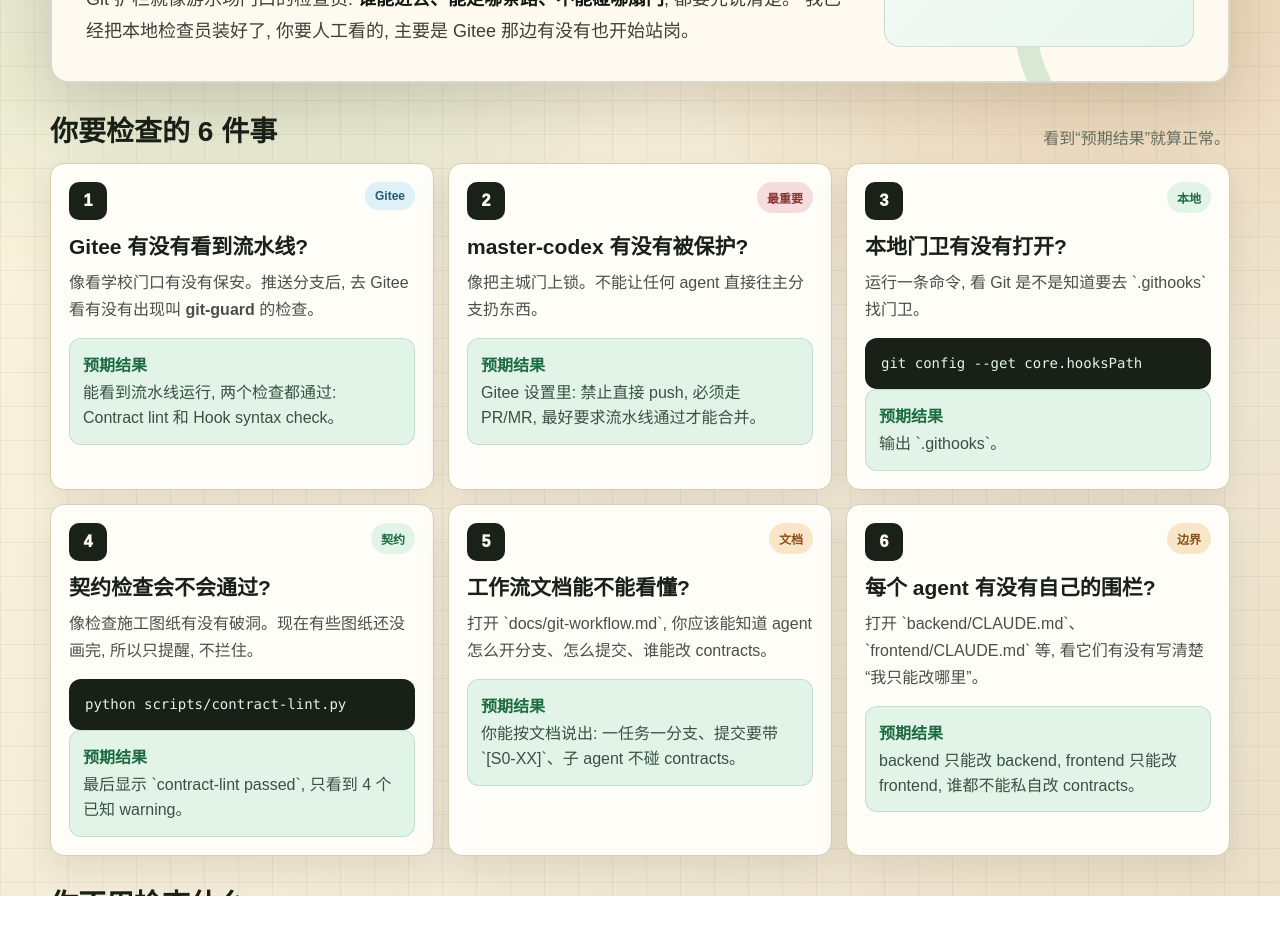
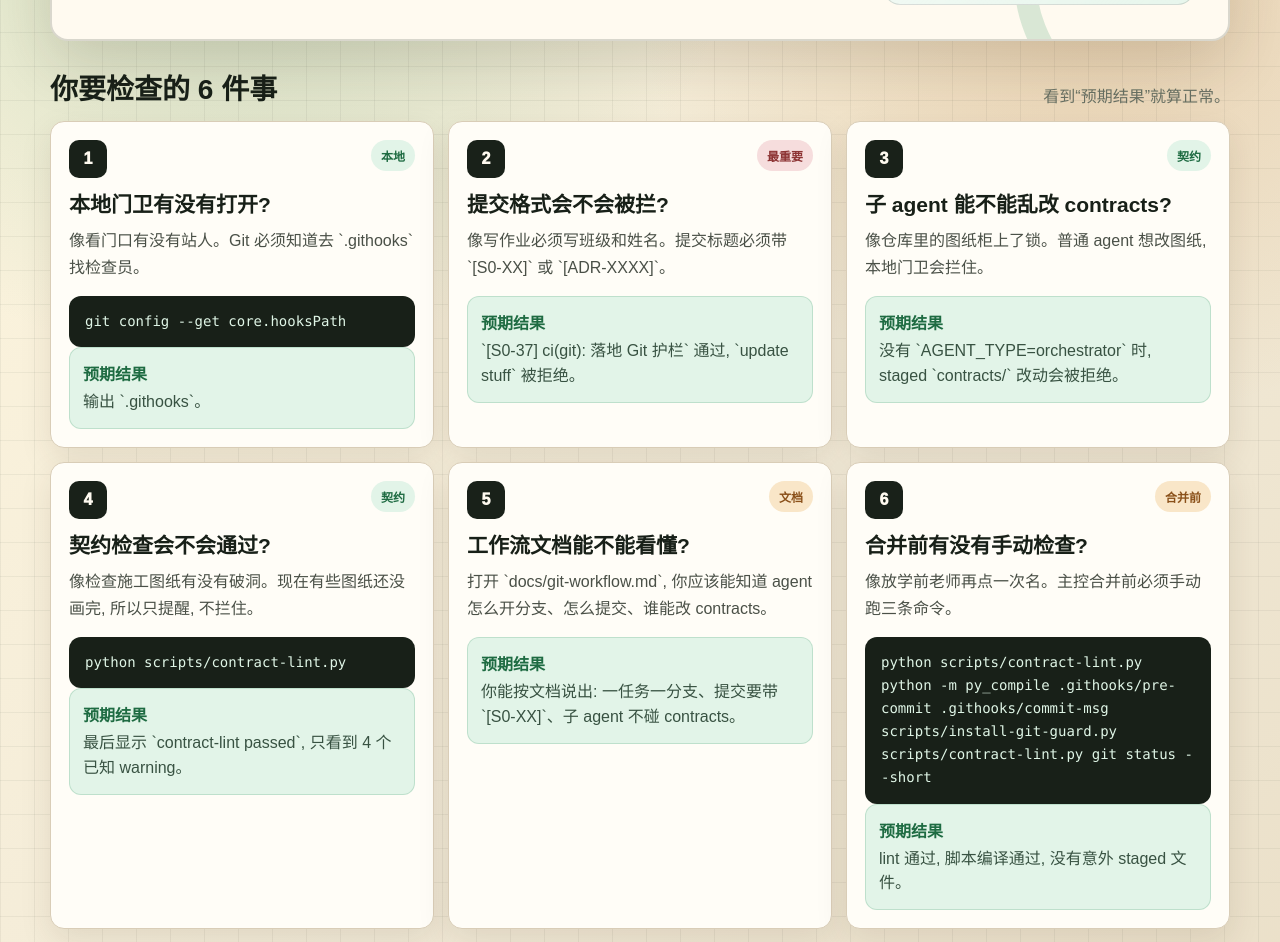
Before and after one commit to a2959927683/write, a plain HTML site: page explain/25-Git护栏人工检查小孩版.html in a window 1280 px wide. Shown: the part 375-1317 px from the top of the page. Drawn offline with Linux system fonts and the light colour scheme.

Commit message:
[ADR-0018] ci(git): 改为本地护栏优先

```diff
--- a/explain/25-Git护栏人工检查小孩版.html
+++ b/explain/25-Git护栏人工检查小孩版.html
@@ -3,7 +3,7 @@
 <head>
 <meta charset="UTF-8">
 <meta name="viewport" content="width=device-width, initial-scale=1.0">
-<title>Git 护栏人工检查 · 小孩版</title>
+<title>Git 本地护栏检查 · 小孩版</title>
 <style>
   :root{
     --ink:#182018;
@@ -342,20 +342,20 @@
 <main class="wrap">
   <section class="hero">
     <div>
-      <div class="badge"><span class="dot"></span> 小孩版 · Git 护栏人工检查</div>
-      <h1>我们给工地装了栏杆, 现在要亲眼看它有没有立住。</h1>
+      <div class="badge"><span class="dot"></span> 小孩版 · Git 本地护栏检查</div>
+      <h1>不请远程检查员了, 我们在本地把门看好。</h1>
       <p class="lead">
         Git 护栏就像游乐场门口的检查员: <b>谁能进去、能走哪条路、不能碰哪扇门</b>, 都要先说清楚。
-        我已经把本地检查员装好了, 你要人工看的, 主要是 Gitee 那边有没有也开始站岗。
+        现在我们不绑卡、不付费、不走线上流水线。检查员就站在你本机门口, 每次提交和合并前都要看一遍。
       </p>
     </div>
     <aside class="toy">
       <div class="toy-title">这个系统像什么?</div>
       <div class="road">
         <span>agent 想提交代码 <b>→</b></span>
-        <span>本地门卫先检查 <b>→</b></span>
-        <span>Gitee 远程再检查 <b>→</b></span>
-        <span>通过了才能合并 <b>OK</b></span>
+        <span>本地门卫检查 <b>→</b></span>
+        <span>主控合并前再查 <b>→</b></span>
+        <span>都通过才合并 <b>OK</b></span>
       </div>
     </aside>
   </section>
@@ -367,25 +367,25 @@
 
   <section class="grid">
     <article class="check-card">
-      <div class="check-top"><div class="num">1</div><span class="kind remote">Gitee</span></div>
-      <h3>Gitee 有没有看到流水线?</h3>
-      <p class="explain">像看学校门口有没有保安。推送分支后, 去 Gitee 看有没有出现叫 <b>git-guard</b> 的检查。</p>
-      <div class="result"><b>预期结果</b><span>能看到流水线运行, 两个检查都通过: Contract lint 和 Hook syntax check。</span></div>
+      <div class="check-top"><div class="num">1</div><span class="kind good">本地</span></div>
+      <h3>本地门卫有没有打开?</h3>
+      <p class="explain">像看门口有没有站人。Git 必须知道去 `.githooks` 找检查员。</p>
+      <div class="command">git config --get core.hooksPath</div>
+      <div class="result"><b>预期结果</b><span>输出 `.githooks`。</span></div>
     </article>
 
     <article class="check-card">
       <div class="check-top"><div class="num">2</div><span class="kind must">最重要</span></div>
-      <h3>master-codex 有没有被保护?</h3>
-      <p class="explain">像把主城门上锁。不能让任何 agent 直接往主分支扔东西。</p>
-      <div class="result"><b>预期结果</b><span>Gitee 设置里: 禁止直接 push, 必须走 PR/MR, 最好要求流水线通过才能合并。</span></div>
+      <h3>提交格式会不会被拦?</h3>
+      <p class="explain">像写作业必须写班级和姓名。提交标题必须带 `[S0-XX]` 或 `[ADR-XXXX]`。</p>
+      <div class="result"><b>预期结果</b><span>`[S0-37] ci(git): 落地 Git 护栏` 通过, `update stuff` 被拒绝。</span></div>
     </article>
 
     <article class="check-card">
-      <div class="check-top"><div class="num">3</div><span class="kind good">本地</span></div>
-      <h3>本地门卫有没有打开?</h3>
-      <p class="explain">运行一条命令, 看 Git 是不是知道要去 `.githooks` 找门卫。</p>
-      <div class="command">git config --get core.hooksPath</div>
-      <div class="result"><b>预期结果</b><span>输出 `.githooks`。</span></div>
+      <div class="check-top"><div class="num">3</div><span class="kind good">契约</span></div>
+      <h3>子 agent 能不能乱改 contracts?</h3>
+      <p class="explain">像仓库里的图纸柜上了锁。普通 agent 想改图纸, 本地门卫会拦住。</p>
+      <div class="result"><b>预期结果</b><span>没有 `AGENT_TYPE=orchestrator` 时, staged `contracts/` 改动会被拒绝。</span></div>
     </article>
 
     <article class="check-card">
@@ -404,10 +404,13 @@
     </article>
 
     <article class="check-card">
-      <div class="check-top"><div class="num">6</div><span class="kind doc">边界</span></div>
-      <h3>每个 agent 有没有自己的围栏?</h3>
-      <p class="explain">打开 `backend/CLAUDE.md`、`frontend/CLAUDE.md` 等, 看它们有没有写清楚“我只能改哪里”。</p>
-      <div class="result"><b>预期结果</b><span>backend 只能改 backend, frontend 只能改 frontend, 谁都不能私自改 contracts。</span></div>
+      <div class="check-top"><div class="num">6</div><span class="kind doc">合并前</span></div>
+      <h3>合并前有没有手动检查?</h3>
+      <p class="explain">像放学前老师再点一次名。主控合并前必须手动跑三条命令。</p>
+      <div class="command">python scripts/contract-lint.py
+python -m py_compile .githooks/pre-commit .githooks/commit-msg scripts/install-git-guard.py scripts/contract-lint.py
+git status --short</div>
+      <div class="result"><b>预期结果</b><span>lint 通过, 脚本编译通过, 没有意外 staged 文件。</span></div>
     </article>
   </section>
 
@@ -420,8 +423,8 @@
     <div class="panel">
       <h3>现在要看的</h3>
       <ul>
-        <li>Gitee 有没有跑检查。</li>
-        <li>主分支有没有被保护。</li>
+        <li>本地 hook 有没有启用。</li>
+        <li>commit 格式有没有拦截。</li>
         <li>本地 hook 有没有启用。</li>
         <li>文档是不是能指导 agent。</li>
       </ul>
@@ -433,6 +436,7 @@
         <li>不要看前端页面漂不漂亮。</li>
         <li>不要看 AI 续写能不能跑。</li>
         <li>不要因为业务没开始就觉得失败。</li>
+        <li>不要再看 GitHub Actions 红叉, 我们当前不用线上流水线。</li>
       </ul>
     </div>
   </section>
@@ -441,8 +445,8 @@
     <div>
       <h2>一句话结论</h2>
       <p>
-        如果 Gitee 流水线能跑、`master-codex` 被保护、本地输出 `.githooks`、contract lint 通过,
-        那 Git 护栏就算装好了。下一步才轮到 brief 机制和 infra-agent 试点。
+        如果本地输出 `.githooks`、contract lint 通过、提交格式会被检查、contracts 会被锁住,
+        那 Git 护栏就算装好了。线上流水线以后需要时再加, 现在不花钱、不绑卡。
       </p>
     </div>
     <div class="stamp">护栏<br>合格</div>
```
Also changed, not shown: progress.txt, 5 other files.
